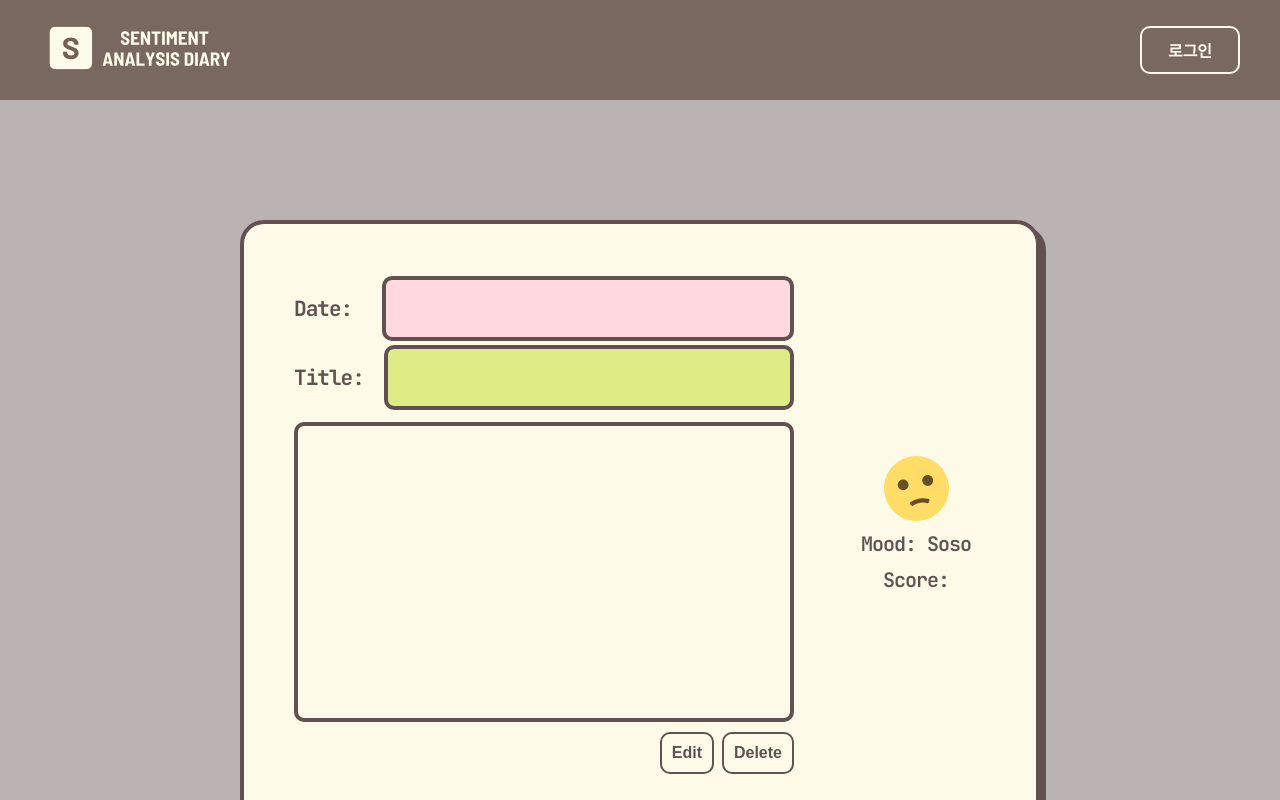
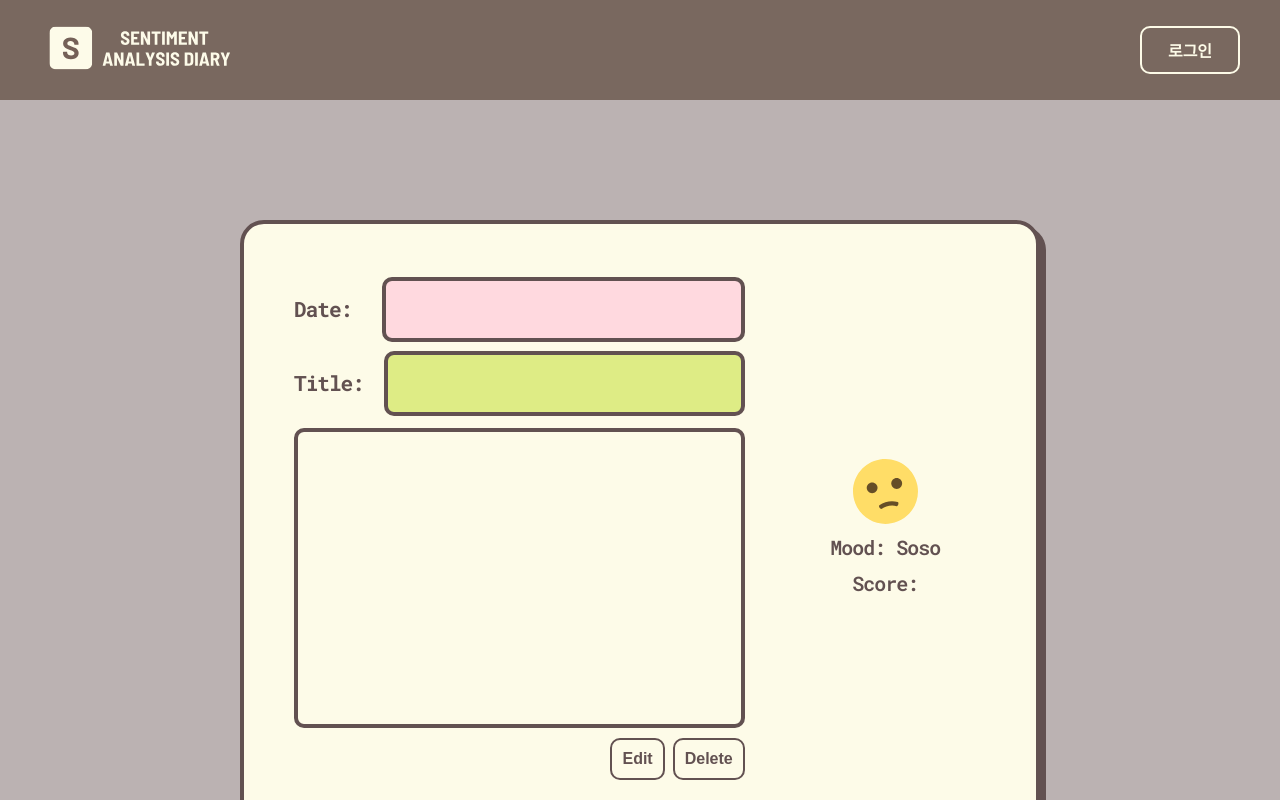
Before and after one commit to Pikadev1771/sentiment-analysis-diary, a Next.js app: page /diary/1 in a window 1280 px wide. Shown: the top 800 px of the page. Built offline with nearby package versions, Linux system fonts and the light colour scheme; no server answers.

Commit message:
feat - #5 Diary Card next/font Roboto Mono 적용

```diff
--- a/pages/_app.tsx
+++ b/pages/_app.tsx
@@ -1,6 +1,11 @@
 import type { AppProps } from 'next/app';
 
-import { JetBrains_Mono } from 'next/font/google';
+import {
+  JetBrains_Mono,
+  Noto_Sans_KR,
+  Roboto,
+  Roboto_Mono,
+} from 'next/font/google';
 import { Provider } from 'react-redux';
 import store from '@/redux/store';
 import { ThemeProvider } from 'styled-components';
@@ -25,7 +30,7 @@ export default function App({ Component, pageProps }: AppPropsWithLayout) {
     <Provider store={store}>
       <ThemeProvider theme={theme}>
         <GlobalStyle />
-        <main className={jetBrains_Mono.className}>
+        <main className={roboto_mono.className}>
           {getLayout(<Component {...pageProps} />)}
         </main>
       </ThemeProvider>
@@ -33,8 +38,27 @@ export default function App({ Component, pageProps }: AppPropsWithLayout) {
   );
 }
 
+const roboto_mono = Roboto_Mono({
+  subsets: ['latin'],
+  weight: ['100', '200', '300', '400', '500', '600', '700'],
+  variable: '--roboto_mono',
+  fallback: ['Noto_Sans'],
+});
+
+const roboto = Roboto({
+  subsets: ['latin'],
+  weight: ['100', '300', '400', '500', '700', '900'],
+  variable: '--roboto',
+});
+
 const jetBrains_Mono = JetBrains_Mono({
   subsets: ['latin'],
   weight: ['100', '200', '300', '400', '500', '700', '200', '600', '800'],
-  fallback: ['Roboto'],
+  fallback: ['Roboto_Mono'],
 });
+
+const noto_sans_kr = Noto_Sans_KR({
+  weight: ['100', '300', '400', '700', '900'],
+  subsets: ['latin'],
+  preload: false,
+});
--- a/pages/diary/[date].tsx
+++ b/pages/diary/[date].tsx
@@ -2,7 +2,7 @@ import React, { useEffect, useState } from 'react';
 import styled from 'styled-components';
 import { css } from 'styled-components';
 import styles from '../../styles/DiaryForm.module.css';
-import { Roboto } from 'next/font/google';
+import { Roboto, Roboto_Mono } from 'next/font/google';
 import { useForm, SubmitHandler } from 'react-hook-form';
 
 import { useRouter } from 'next/router';
@@ -17,6 +17,13 @@ import HomeButton from '../../components/button/HomeButton';
 import Image from 'next/image';
 import SmallButton from '../../components/button/SmallButton';
 import Head from 'next/head';
+
+const roboto_mono = Roboto_Mono({
+  subsets: ['latin'],
+  weight: ['100', '200', '300', '400', '500', '600', '700'],
+  variable: '--roboto_mono',
+  fallback: ['Noto_Sans'],
+});
 
 export async function getServerSideProps(context: any) {
   const { date } = context.params;
@@ -71,13 +78,25 @@ const DiaryPage: NextPageWithLayout = ({ date }: any) => {
             <Content>
               <DateBox>
                 <h3>Date: </h3>
-                <Date value={diaryData?.createdAt} readOnly />
+                <Date
+                  className={roboto_mono.className}
+                  value={diaryData?.createdAt}
+                  readOnly
+                />
               </DateBox>
               <TitleBox>
                 <h3>Title:</h3>
-                <Title value={diaryData?.title} readOnly />
+                <Title
+                  className={roboto_mono.className}
+                  value={diaryData?.title}
+                  readOnly
+                />
               </TitleBox>
-              <DiaryContent value={diaryData?.content} readOnly></DiaryContent>
+              <DiaryContent
+                className={roboto_mono.className}
+                value={diaryData?.content}
+                readOnly
+              ></DiaryContent>
               <Menu>
                 <SmallButton
                   onClick={() => {
@@ -162,6 +181,7 @@ const Content = styled.div`
 `;
 
 const Analysis = styled.div`
+  width: 220px;
   display: flex;
   flex-direction: column;
   justify-content: center;
@@ -179,6 +199,7 @@ const Analysis = styled.div`
 const DateBox = styled.div`
   display: flex;
   align-items: center;
+  margin-bottom: 4px;
 `;
 
 const Date = styled.input`
@@ -232,16 +253,11 @@ const DiaryContent = styled.textarea`
   border-radius: 10px;
   border: 4px solid ${({ theme }) => theme.color.brown};
   margin-top: 10px;
-  padding: 10px 15px;
+  padding: 15px;
   font-size: 18px;
   color: ${({ theme }) => theme.color.brown};
   background-color: inherit;
-  font-weight: 600;
-  /* text-decoration: underline;
-  text-underline-offset: 5px;
-  text-decoration-color: ${({ theme }) => theme.color.brown};
-  text-decoration-style: dashed; */
-  /* font-style: oblique; */
+
   resize: none;
   outline: none;
 `;
--- a/styles/global-style.ts
+++ b/styles/global-style.ts
@@ -4,6 +4,8 @@ import { createGlobalStyle } from 'styled-components';
 const GlobalStyle = createGlobalStyle`
 * {
   box-sizing: border-box;
+  /* font-family: 'Noto Sans', sans-serif; */
+  font-family: monospace, sans-serif, 'Roboto Mono', 'JetBrains_Mono', -apple-system, BlinkMacSystemFont, Segoe UI,
 
 }
 
@@ -15,9 +17,9 @@ html,
     letter-spacing: -1px;
     font-size: 15px;
     background-color: #BBB2B2;
-    /* font-family:  Roboto, -apple-system, BlinkMacSystemFont, Segoe UI, Oxygen,
-      Ubuntu, Cantarell, Fira Sans, Droid Sans, Helvetica Neue, sans-serif; */
+
   }
+
 
   p {
     margin: 0;
```
Also changed, not shown: components/diaryForm/DiaryForm.tsx (+2 -15 lines), components/diaryList/Card.tsx (+10 -1 lines), components/diaryList/List.tsx (+8 -1 lines), pages/analysis/index.tsx (+14 -4 lines), pages/edit/[date].tsx (+14 -2 lines), styles/DiaryForm.module.css (deleted, +0 -11 lines).
